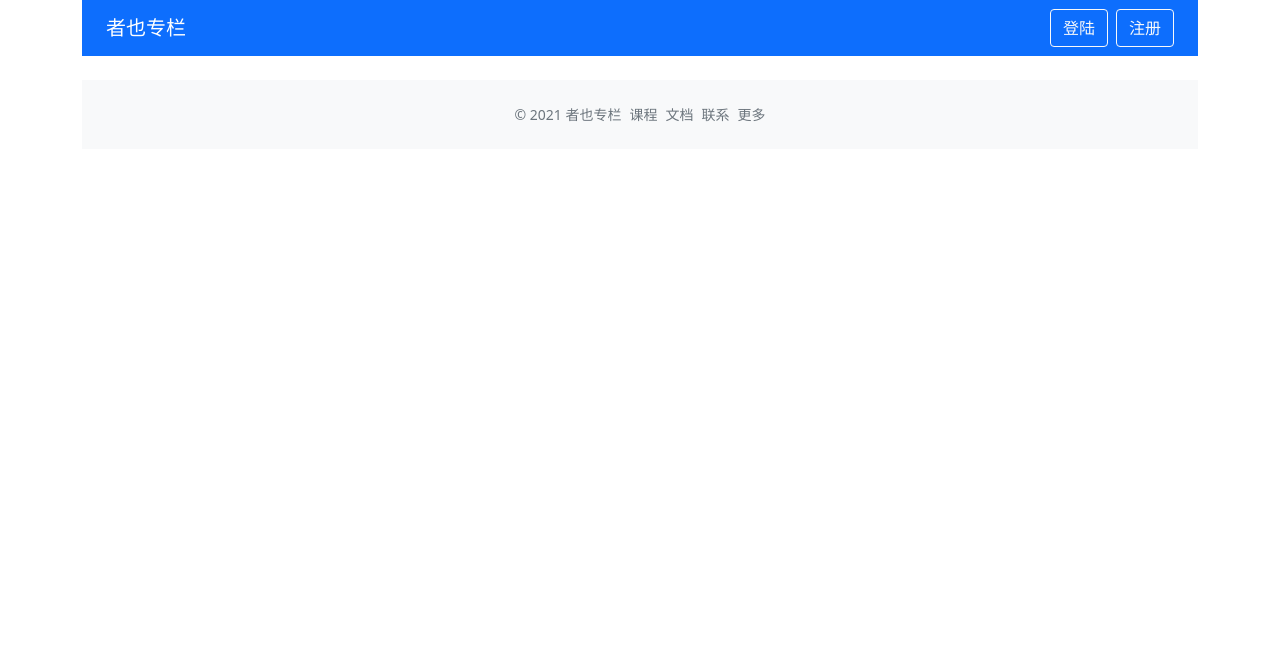
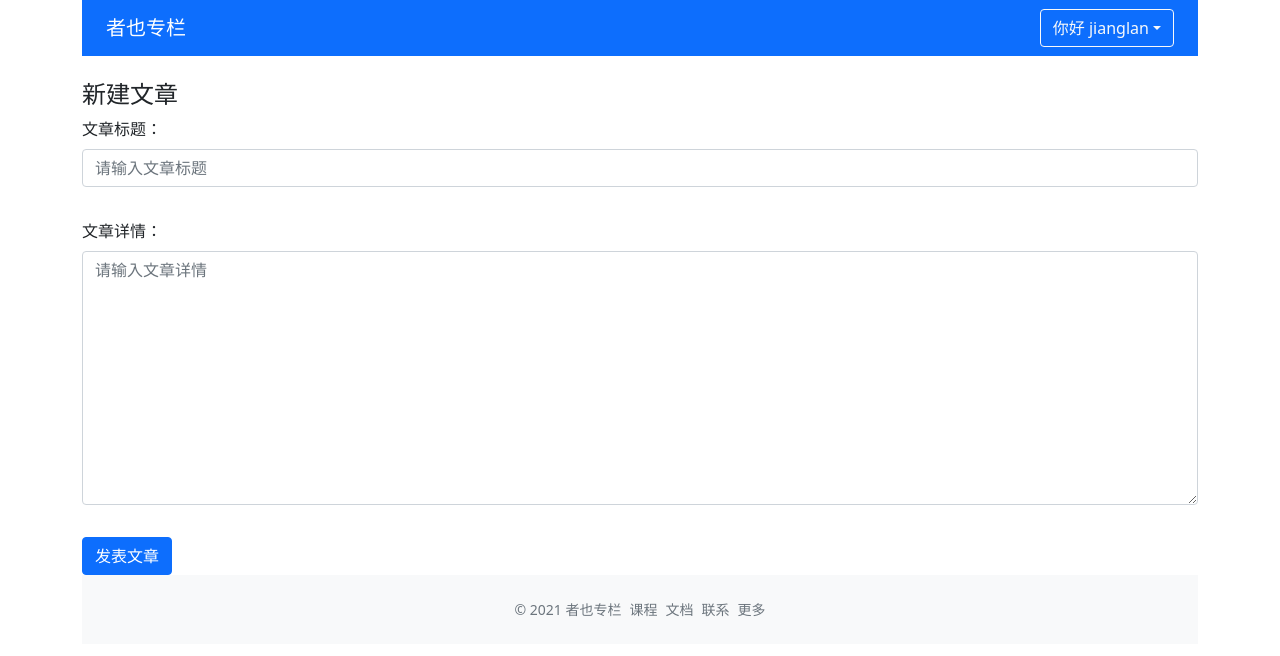
Before and after one commit to 2642475449/zhihu, a Vue app: page /create in a window 1280 px wide. Shown: the top 656 px of the page. Built offline with nearby package versions, Linux system fonts and the light colour scheme.

Commit message:
新增 创建文章页面

```diff
--- a/src/components/ColumnDetail.vue
+++ b/src/components/ColumnDetail.vue
@@ -14,9 +14,10 @@
 </template>
 
 <script lang="ts">
-  import {defineComponent} from 'vue'
+  import {defineComponent, computed} from 'vue'
   import {useRoute} from 'vue-router'
-  import {testData, testPosts} from '../testData'
+  import { useStore } from 'vuex'
+  import { GlobalDataProps } from "@/store";
   import PostList from "@/components/PostList.vue";
 
   export default defineComponent({
@@ -27,9 +28,11 @@
     setup() {
       const route = useRoute()
       const currentId = +route.params.id
-      // 查询出testData中id 等于 currentId 的数组
-      const column = testData.find(c => c.id == currentId)
-      const list = testPosts.filter(post => post.columnId == currentId)
+
+      const store = useStore<GlobalDataProps>();
+      const column = computed(() => store.getters.getColumnById(currentId));
+      const list = computed(() => store.getters.getPostsByCid(currentId));
+
       return {
         column,
         list
--- a/src/components/GlobalHeader.vue
+++ b/src/components/GlobalHeader.vue
@@ -8,7 +8,7 @@
     <ul v-else class="list-inline mb-0">
       <li class="list-inline-item">
         <dropdown :title="`你好 ${user.name}`">
-          <dropdown-item><a href="#" class="dropdown-item">新建文章</a> </dropdown-item>
+          <dropdown-item><router-link to="/create" class="dropdown-item">新建文章</router-link> </dropdown-item>
           <dropdown-item disabled><a href="#" class="dropdown-item">编辑资料</a> </dropdown-item>
           <dropdown-item><a href="#" class="dropdown-item">退出登陆</a> </dropdown-item>
         </dropdown>
--- a/src/components/ValidateInput.vue
+++ b/src/components/ValidateInput.vue
@@ -1,53 +1,70 @@
 <template>
   <div class="validate-input-container pb-3">
     <input
-           class="form-control"
-           :class="{'is-invalid': inputRef.error}"
-           :value="inputRef.val"
-           @blur="validateInput"
-           @input="updateValue"
-           v-bind = "$attrs"
+      v-if="tag != 'textarea'"
+      class="form-control"
+      :class="{'is-invalid': inputRef.error}"
+      :value="inputRef.val"
+      @blur="validateInput"
+      @input="updateValue"
+      v-bind="$attrs"
     >
+    <textarea
+      v-else
+      class="form-control"
+      :class="{'is-invalid': inputRef.error}"
+      :value="inputRef.val"
+      @blur="validateInput"
+      @input="updateValue"
+      v-bind="$attrs">
+
+    </textarea>
     <span v-if="inputRef.error" class="invalid-feedback position-absolute mt-1">{{inputRef.message}}</span>
   </div>
 </template>
 
 <script lang="ts">
-  import {defineComponent, reactive, PropType,onMounted} from 'vue'
+  import {defineComponent, reactive, PropType, onMounted} from 'vue'
   import {emitter} from "@/components/ValidateForm.vue";
 
   // 校验规则是组件内置的，外部只输入一个符合RulesProp的数据，其他工作交给组件内部处理
   const emailReg = /^[a-zA-Z0-9.!#$%&’*+/=?^_`{|}~-]+@[a-zA-Z0-9-]+(?:\.[a-zA-Z0-9-]+)*$/
+
   // RuleProp的规则是可以在type里拓展的，目前只进行了非空和邮箱格式的校验
   interface RuleProp {
-    type: 'required' | 'email' | 'range' ,
+    type: 'required' | 'email' | 'range',
     message?: string,
     validator?: () => boolean,
-    min?: {length: number, message: string} ,
-    max?: {length: number; message: string}
+    min?: { length: number, message: string },
+    max?: { length: number; message: string }
   }
+
   // 这里导出RulesProp，因为外部在使用该组件的时候要提交符合RulesProp的数据，所以把接口规范导出
   export type RulesProp = RuleProp[]
-
-  export default  defineComponent({
+  export type TagType = 'input' | 'textarea'
+  export default defineComponent({
     name: 'ValidateInput',
     props: {
       rules: Array as PropType<RulesProp>,
-      modelValue: String
+      modelValue: String,
+      tag: {
+        type: String as PropType<TagType>,
+        default: 'input'
+      }
     },
 
     inheritAttrs: false,
     setup(props, context) {
       const inputRef = reactive({
-        val: props.modelValue ||  '',
+        val: props.modelValue || '',
         error: false,
         message: ''
       })
-      const updateValue = (e: KeyboardEvent) =>{
+      const updateValue = (e: KeyboardEvent) => {
 
         const targetValue = (e.target as HTMLInputElement).value
         inputRef.val = targetValue
-        context.emit('update:modelValue',targetValue)
+        context.emit('update:modelValue', targetValue)
       }
       const validateInput = () => {
         if (props.rules) {
@@ -66,7 +83,7 @@
                 break
               // 密码格式检验
               case 'range':
-                if (inputRef.val.length <6){
+                if (inputRef.val.length < 6) {
                   passed = false
                   inputRef.message = '密码格式错误'
                 }
@@ -77,7 +94,7 @@
             return passed
           })
 
-          inputRef.error = ! allPassed
+          inputRef.error = !allPassed
           return allPassed;
         }
         return true
@@ -85,7 +102,7 @@
 
       onMounted(() => {
         //  发送数据到自定义事件
-        emitter.emit('form-item-created',validateInput)
+        emitter.emit('form-item-created', validateInput)
       })
       return {
         inputRef,
--- a/src/main.ts
+++ b/src/main.ts
@@ -1,35 +1,10 @@
 import { createApp } from 'vue'
-import { createRouter, createWebHistory } from 'vue-router'
-import { createStore } from 'vuex'
-import Home from "@/views/Home.vue";
-import Login from "@/views/Login.vue";
 import App from './App.vue'
-import ColumnDetail from "@/components/ColumnDetail.vue";
 import store from "@/store";
+import router from "@/router";
 
 
-const routerHistory = createWebHistory()
-const router = createRouter({
-  history: routerHistory,
-  routes: [
-    {
-      path: '/',
-      name: 'home',
-      component: Home
-    },
-    {
-      path: '/login',
-      name: 'login',
-      component: Login
-    },
-    {
-      path: '/column/:id',
-      name: 'column',
-      component: ColumnDetail
-    }
-  ]
-})
 const app = createApp(App)
+app.use(store)
 app.use(router)
-app.use(store)
 app.mount('#app')
--- /dev/null
+++ b/src/router.ts
@@ -0,0 +1,34 @@
+import { createRouter, createWebHistory } from 'vue-router'
+import Home from './views/Home.vue'
+import Login from './views/Login.vue'
+import ColumnDetail from "@/components/ColumnDetail.vue";
+import CreatePost from "@/views/CreatePost.vue";
+
+const routerHistory = createWebHistory()
+const router = createRouter({
+  history: routerHistory,
+  routes: [
+    {
+      path: '/',
+      name: 'home',
+      component: Home
+    },
+    {
+      path: '/login',
+      name: 'login',
+      component: Login
+    },
+    {
+      path: '/column/:id',
+      name: 'column',
+      component: ColumnDetail
+    },
+    {
+      path: '/create',
+      name: 'create',
+      component: CreatePost
+    }
+  ]
+})
+
+export default router
--- a/src/store.ts
+++ b/src/store.ts
@@ -1,10 +1,12 @@
 import { createStore } from 'vuex'
 import {testPosts, testData, ColumnProps, PostProps} from "@/testData";
+export {ColumnProps, PostProps} from './testData'
 
 interface UserProps {
   isLogin: boolean;
   name?: string;
   id?: number;
+  columnId: number
 }
 export interface GlobalDataProps {
   columns: ColumnProps[];
@@ -15,11 +17,23 @@ const  store = createStore<GlobalDataProps>({
   state: {
     columns : testData,
     posts: testPosts,
-    user: { isLogin: false}
+    user: { isLogin: true,name:'jianglan',columnId:1}
   },
   mutations: {
     login(state) {
       state.user = { ...state.user, isLogin: true, name: 'jianglan'}
+    },
+    createPost(state, newPost) {
+      state.posts.push(newPost)
+    }
+  },
+  getters: {
+
+    getColumnById: (state) => (id: number) => {
+      return state.columns.find(c => c.id === id)
+    },
+    getPostsByCid: (state) => (cid: number) => {
+      return state.posts.filter(post => post.columnId === cid)
     }
   }
 })
--- /dev/null
+++ b/src/views/CreatePost.vue
@@ -0,0 +1,82 @@
+<template>
+  <div class="login-page">
+    <h4>新建文章</h4>
+    <validate-form @form-submit="onFormSubmit">
+      <div class="mb-3">
+        <label class="form-label">文章标题：</label>
+        <validate-input
+          :rules="emailRules" v-model="titleVal"
+          placeholder="请输入文章标题"
+          type="text"
+          ref="inputRef"
+        />
+      </div>
+      <div class="mb-3">
+        <label class="form-label">文章详情：</label>
+        <validate-input
+          rows="10"
+          type="text"
+          tag="textarea"
+          placeholder="请输入文章详情"
+          :rules="contentRules"
+          v-model="contentVal"
+        />
+      </div>
+      <template #submit>
+        <button class="btn btn-primary btn-large">发表文章</button>
+      </template>
+    </validate-form>
+  </div>
+</template>
+
+<script lang="ts">
+  import {defineComponent, ref} from 'vue'
+  import {useRouter} from 'vue-router'
+  import {useStore} from 'vuex'
+  import {GlobalDataProps, PostProps} from "@/store";
+  import ValidateInput, {RulesProp} from '../components/ValidateInput.vue'
+  import ValidateForm from '../components/ValidateForm.vue'
+  import router from "@/router";
+
+  export default defineComponent({
+    name: 'CreatePost',
+    components: {
+      ValidateInput,
+      ValidateForm
+    },
+    setup() {
+      const titleVal = ref('')
+      const store = useStore<GlobalDataProps>();
+      const emailRules: RulesProp = [
+        {type: 'required', message: '文章标题不能为空'},
+      ]
+      const contentVal = ref('')
+      const contentRules: RulesProp = [
+        {type: 'required', message: '文章详情不能为空'}
+      ]
+      const onFormSubmit = (result: boolean) => {
+        if (result) {
+          const {columnId} = store.state.user
+          const newPost: PostProps = {
+            id: new Date().getTime(),
+            title: titleVal.value,
+            content: contentVal.value,
+            columnId,
+            createdAt: new Date().toLocaleString()
+          }
+          //  提交
+          store.commit('createPost', newPost)
+          //  跳转到详情页
+          router.push({name: 'column', params: {id: columnId}})
+        }
+      }
+      return {
+        emailRules,
+        titleVal,
+        contentVal,
+        contentRules,
+        onFormSubmit
+      }
+    }
+  })
+</script>
--- a/src/views/Home.vue
+++ b/src/views/Home.vue
@@ -31,7 +31,7 @@
       const store = useStore<GlobalDataProps>()
       const list = computed(() => store.state.columns)
       return {
-        list
+        list,
       }
     }
   })
```
